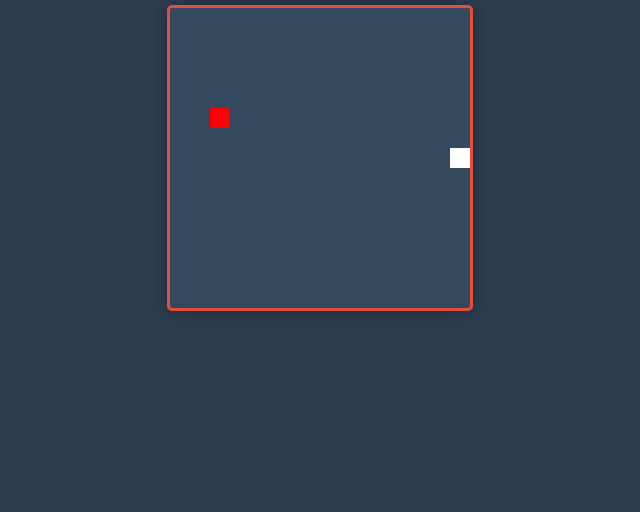
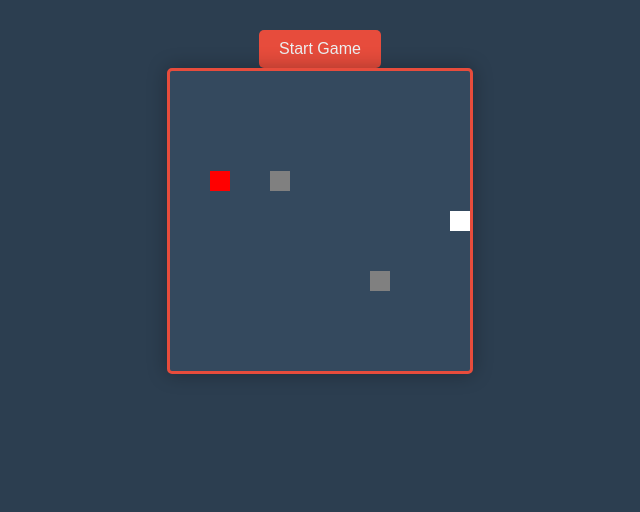
Before and after one commit to surafelbkassa/Snake-Game, a plain HTML site: page index.html in a window 1280 px wide. Shown: the part 288-800 px from the top of the page, without its empty margins (320-960 px from the left). Drawn offline with Linux system fonts and the light colour scheme.

Commit message:
finalizations

```diff
--- a/index.html
+++ b/index.html
@@ -9,6 +9,8 @@
 </head>
 <body>
     <h1>Click an arrow button to start</h1>
+    <h2 id="score">Score: 0</h2>
+    <button id="startButton">Start Game</button>
     <canvas id="playGround">
 
     </canvas>
--- a/script.js
+++ b/script.js
@@ -1,8 +1,8 @@
 const Canvas=document.getElementById('playGround');
 
 const grid=20;
-Canvas.height=300;
-Canvas.width=300;
+Canvas.width = Math.min(window.innerWidth - 20, 300);
+Canvas.height = Math.min(window.innerHeight - 100, 300);
 const row=Canvas.height/grid;
 const column=Canvas.width/grid;
 const ctx=Canvas.getContext("2d");
@@ -17,6 +17,27 @@ let y=Math.floor(Math.random()*column)*grid;
 
 //lengthening the Snake
 let Snake = [{x: x, y: y}];
+
+let score = 0;
+let speed = 150;
+let gameInterval;
+
+let obstacles = [
+    {x: 100, y: 100},
+    {x: 200, y: 200}
+];
+
+function updateScore() {
+    document.getElementById('score').innerText = `Score: ${score}`;
+}
+
+function increaseSpeed() {
+    if (speed > 50) {
+        speed -= 10;
+        clearInterval(gameInterval);
+        gameInterval = setInterval(gameLoop, speed);
+    }
+}
 
 document.addEventListener('keydown',function (event) {
     switch (event.key) {
@@ -55,6 +76,29 @@ function placeApple() {
     ctx.fillRect(v,w,grid,grid);
 }
 placeApple();
+
+function drawObstacles() {
+    ctx.fillStyle = 'gray';
+    obstacles.forEach(obstacle => {
+        ctx.fillRect(obstacle.x, obstacle.y, grid, grid);
+    });
+}
+
+function checkCollision() {
+    for (let i = 0; i < Snake.length - 1; i++) {
+        if (Snake[i].x === x && Snake[i].y === y) {
+            alert(`Game Over! Your score: ${score}`);
+            document.location.reload();
+        }
+    }
+    obstacles.forEach(obstacle => {
+        if (x === obstacle.x && y === obstacle.y) {
+            alert(`Game Over! Your score: ${score}`);
+            document.location.reload();
+        }
+    });
+}
+
 function gameLoop() {
     // First move the snake
     y += dy;
@@ -85,11 +129,23 @@ function gameLoop() {
     ctx.fillStyle = 'red';
     ctx.fillRect(v, w, grid, grid);
 
+    // Draw obstacles
+    drawObstacles();
+
     // Check for apple collision
     if (x === v && y === w) {
+        score++;
+        updateScore();
         placeApple();
+        increaseSpeed();
     }
+
+    // Check for snake collision
+    checkCollision();
 }
 
+gameInterval = setInterval(gameLoop, speed);
 
-setInterval(gameLoop,150);
+document.getElementById('startButton').addEventListener('click', () => {
+    document.location.reload();
+});
--- a/style.css
+++ b/style.css
@@ -58,3 +58,24 @@ h1 {
     font-size: 2.5em;
     text-shadow: 2px 2px 4px rgba(0, 0, 0, 0.3);
 }
+
+#score {
+    color: #ecf0f1;
+    font-size: 1.5em;
+    margin-bottom: 20px;
+}
+
+#startButton {
+    padding: 10px 20px;
+    font-size: 1em;
+    color: #ecf0f1;
+    background-color: #e74c3c;
+    border: none;
+    border-radius: 5px;
+    cursor: pointer;
+    margin-top: 20px;
+}
+
+#startButton:hover {
+    background-color: #c0392b;
+}
```
